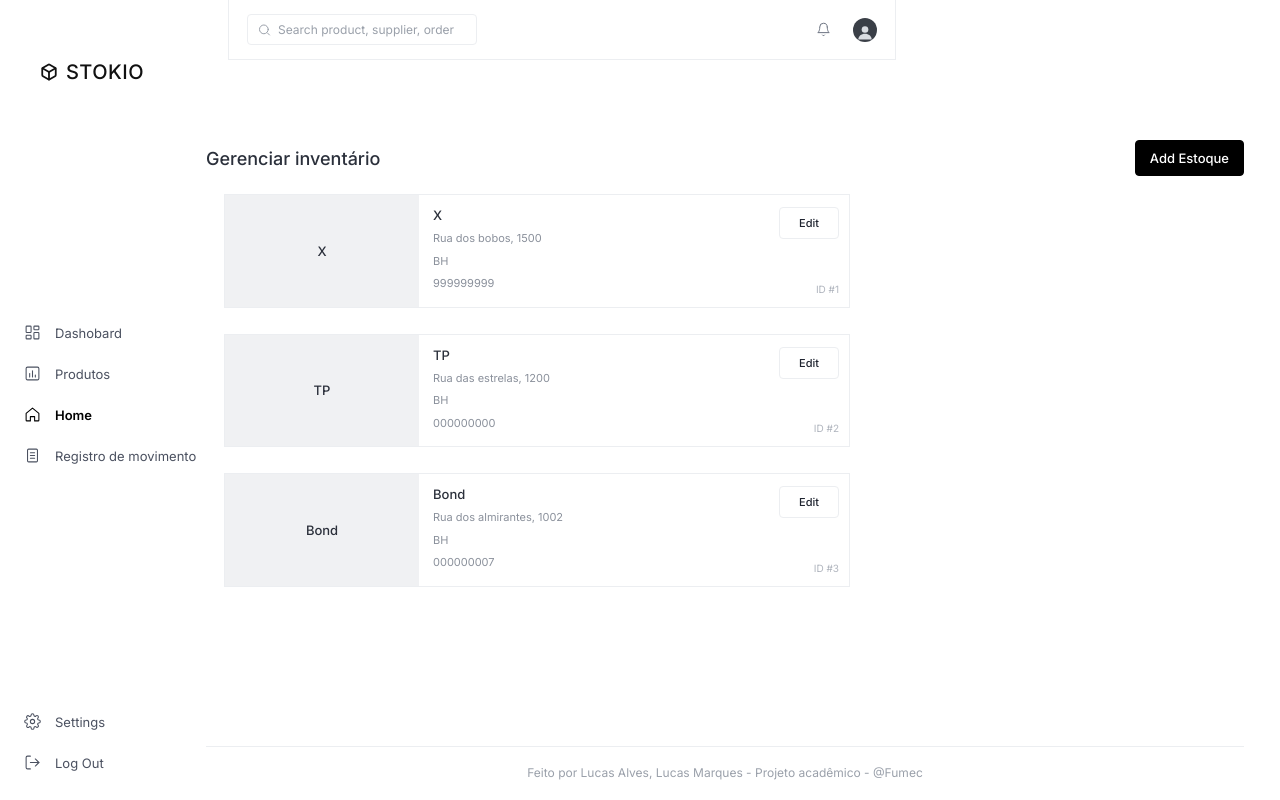
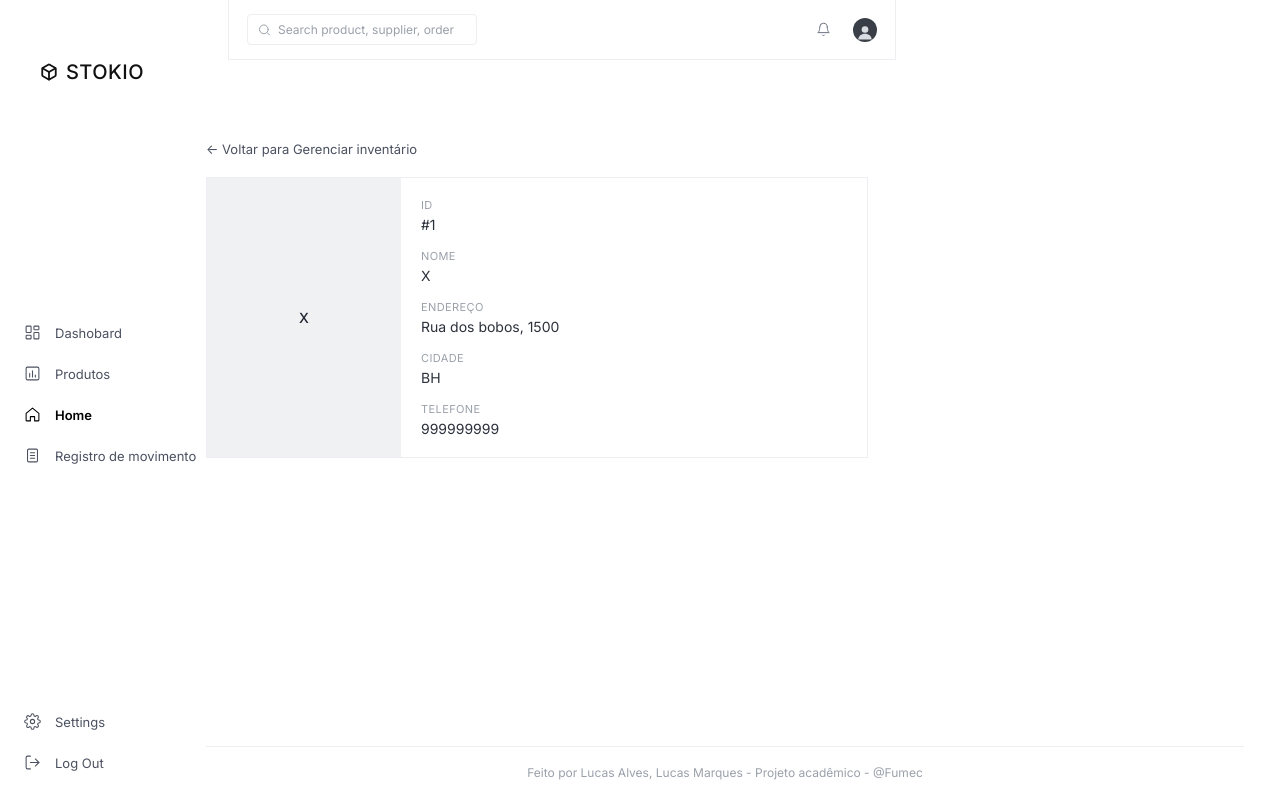
Before and after one commit to LucasMP8/Stokio, an Angular app: page /inventory/1 in a window 1280 px wide. Before the commit this address led to /inventory. Built offline with nearby package versions, Linux system fonts and the light colour scheme.

Commit message:
feat(inventario): adiciona página de detalhes do estoque
Rota /inventory/:id renderizada no cliente, com aviso quando o estoque não existe.

```diff
--- a/src/app/app-module.ts
+++ b/src/app/app-module.ts
@@ -9,6 +9,7 @@ import { Sidebar } from './components/sidebar/sidebar';
 import { Topbar } from './components/topbar/topbar';
 
 import { Inventory } from './pages/inventory/inventory';
+import { CardDetail } from './pages/card-detail/card-detail';
 import { Dashboard } from './pages/dashboard/dashboard';
 import { Produtos } from './pages/produtos/produtos';
 import { RegistroMovimento } from './pages/registro-movimento/registro-movimento';
@@ -20,6 +21,7 @@ import { Settings } from './pages/settings/settings';
     Sidebar,
     Topbar,
     Inventory,
+    CardDetail,
     Dashboard,
     Produtos,
     RegistroMovimento,
--- a/src/app/app-routing-module.ts
+++ b/src/app/app-routing-module.ts
@@ -2,6 +2,7 @@ import { NgModule } from '@angular/core';
 import { RouterModule, Routes } from '@angular/router';
 
 import { Inventory } from './pages/inventory/inventory';
+import { CardDetail } from './pages/card-detail/card-detail';
 import { Dashboard } from './pages/dashboard/dashboard';
 import { Produtos } from './pages/produtos/produtos';
 import { RegistroMovimento } from './pages/registro-movimento/registro-movimento';
@@ -12,6 +13,7 @@ const routes: Routes = [
   { path: 'dashboard', component: Dashboard, title: 'Dashboard | Stokio' },
   { path: 'produtos', component: Produtos, title: 'Produtos | Stokio' },
   { path: 'inventory', component: Inventory, title: 'Gerenciar inventário | Stokio' },
+  { path: 'inventory/:id', component: CardDetail, title: 'Detalhes do estoque | Stokio' },
   {
     path: 'registro-movimento',
     component: RegistroMovimento,
--- /dev/null
+++ b/src/app/pages/card-detail/card-detail.css
@@ -0,0 +1,69 @@
+.detail {
+  max-width: 662px;
+}
+
+.back {
+  margin: 0 0 20px;
+  padding: 0;
+  border: none;
+  background: none;
+  color: #4b5160;
+  font-size: 13px;
+  cursor: pointer;
+}
+
+.back:hover {
+  color: #000;
+}
+
+.detail-card {
+  display: flex;
+  border: 1px solid #eceef1;
+}
+
+.detail-side {
+  flex: 0 0 194px;
+  display: grid;
+  place-items: center;
+  padding: 24px 16px;
+  background: #f0f1f3;
+  text-align: center;
+  font-weight: 500;
+}
+
+.detail-body {
+  flex: 1;
+  margin: 0;
+  padding: 20px;
+  display: grid;
+  gap: 16px;
+}
+
+dt {
+  margin-bottom: 4px;
+  font-size: 11px;
+  text-transform: uppercase;
+  letter-spacing: 0.4px;
+  color: #9aa0aa;
+}
+
+dd {
+  margin: 0;
+  color: #2b303b;
+}
+
+.description {
+  white-space: pre-line;
+  line-height: 1.8;
+  color: #6b7280;
+}
+
+@media (max-width: 600px) {
+  .detail-card {
+    flex-direction: column;
+  }
+
+  .detail-side {
+    flex: none;
+  }
+}
--- /dev/null
+++ b/src/app/pages/card-detail/card-detail.html
@@ -0,0 +1,37 @@
+<section class="detail">
+  <button type="button" class="back" (click)="goBack()">&larr; Voltar para Gerenciar inventário</button>
+
+  @if (estoque(); as estoque) {
+    <article class="detail-card">
+      <div class="detail-side">{{ estoque.nome }}</div>
+
+      <dl class="detail-body">
+        <div>
+          <dt>ID</dt>
+          <dd>#{{ estoque.id }}</dd>
+        </div>
+        <div>
+          <dt>Nome</dt>
+          <dd>{{ estoque.nome }}</dd>
+        </div>
+        <div>
+          <dt>Endereço</dt>
+          <dd>{{ estoque.endereco }}</dd>
+        </div>
+        <div>
+          <dt>Cidade</dt>
+          <dd>{{ estoque.cidade }}</dd>
+        </div>
+        <div>
+          <dt>Telefone</dt>
+          <dd>{{ estoque.telefone }}</dd>
+        </div>
+      </dl>
+    </article>
+  } @else {
+    <div class="placeholder-box">
+      <p>Estoque não encontrado.</p>
+      <button type="button" class="btn btn-primary" (click)="goBack()">Ver todos os estoques</button>
+    </div>
+  }
+</section>
--- /dev/null
+++ b/src/app/pages/card-detail/card-detail.ts
@@ -0,0 +1,30 @@
+import { Component, computed, inject } from '@angular/core';
+import { toSignal } from '@angular/core/rxjs-interop';
+import { ActivatedRoute, Router } from '@angular/router';
+import { map } from 'rxjs';
+
+import { EstoqueService } from '../../services/estoque.service';
+
+@Component({
+  selector: 'app-card-detail',
+  standalone: false,
+  templateUrl: './card-detail.html',
+  styleUrl: './card-detail.css',
+})
+export class CardDetail {
+  private readonly route = inject(ActivatedRoute);
+  private readonly router = inject(Router);
+  private readonly estoqueService = inject(EstoqueService);
+
+  /** ID lido da rota /inventory/:id. */
+  private readonly estoqueId = toSignal(
+    this.route.paramMap.pipe(map((params) => Number(params.get('id')))),
+    { initialValue: 0 },
+  );
+
+  protected readonly estoque = computed(() => this.estoqueService.getById(this.estoqueId()));
+
+  goBack(): void {
+    this.router.navigate(['/inventory']);
+  }
+}
```
Also changed, not shown: src/app/app.routes.server.ts (+8 -2 lines).
